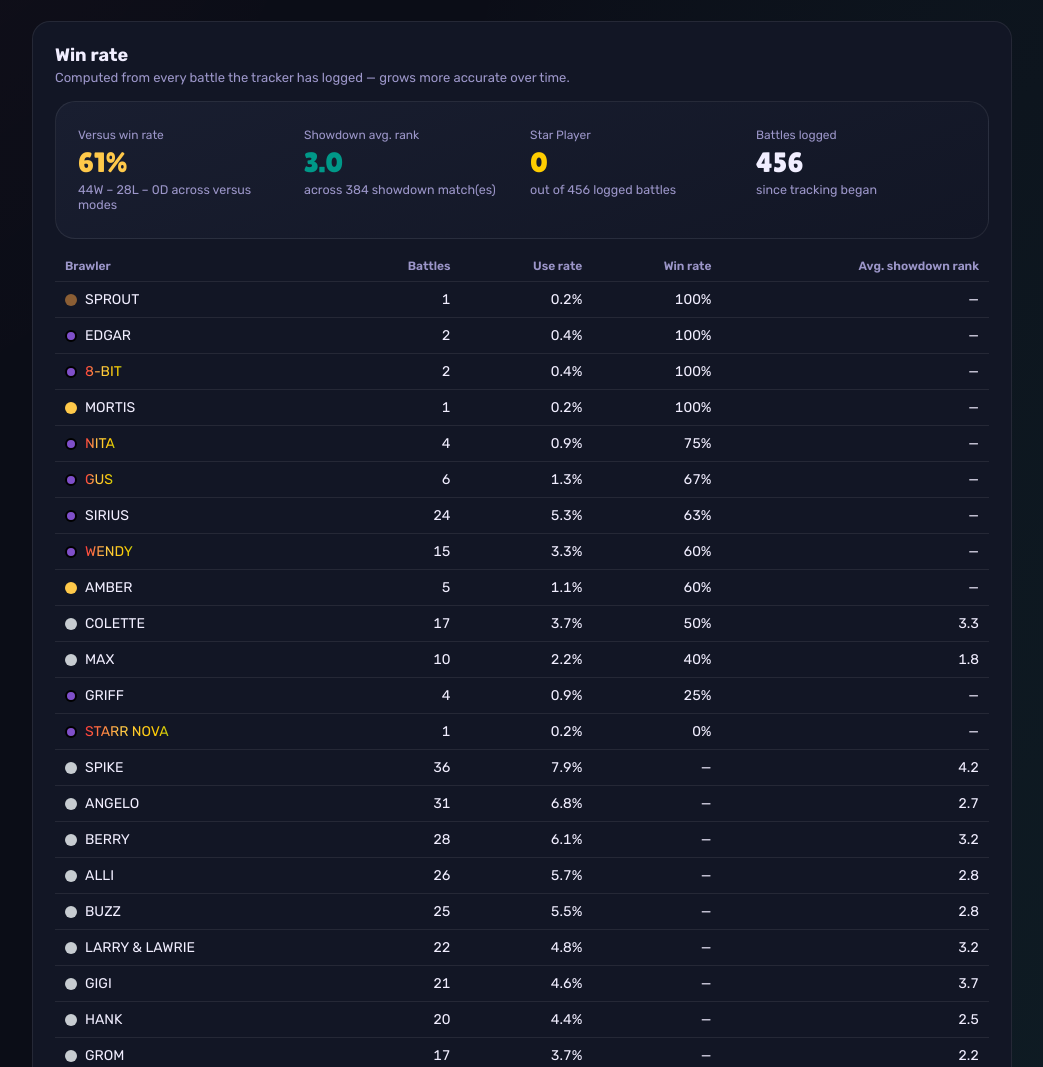
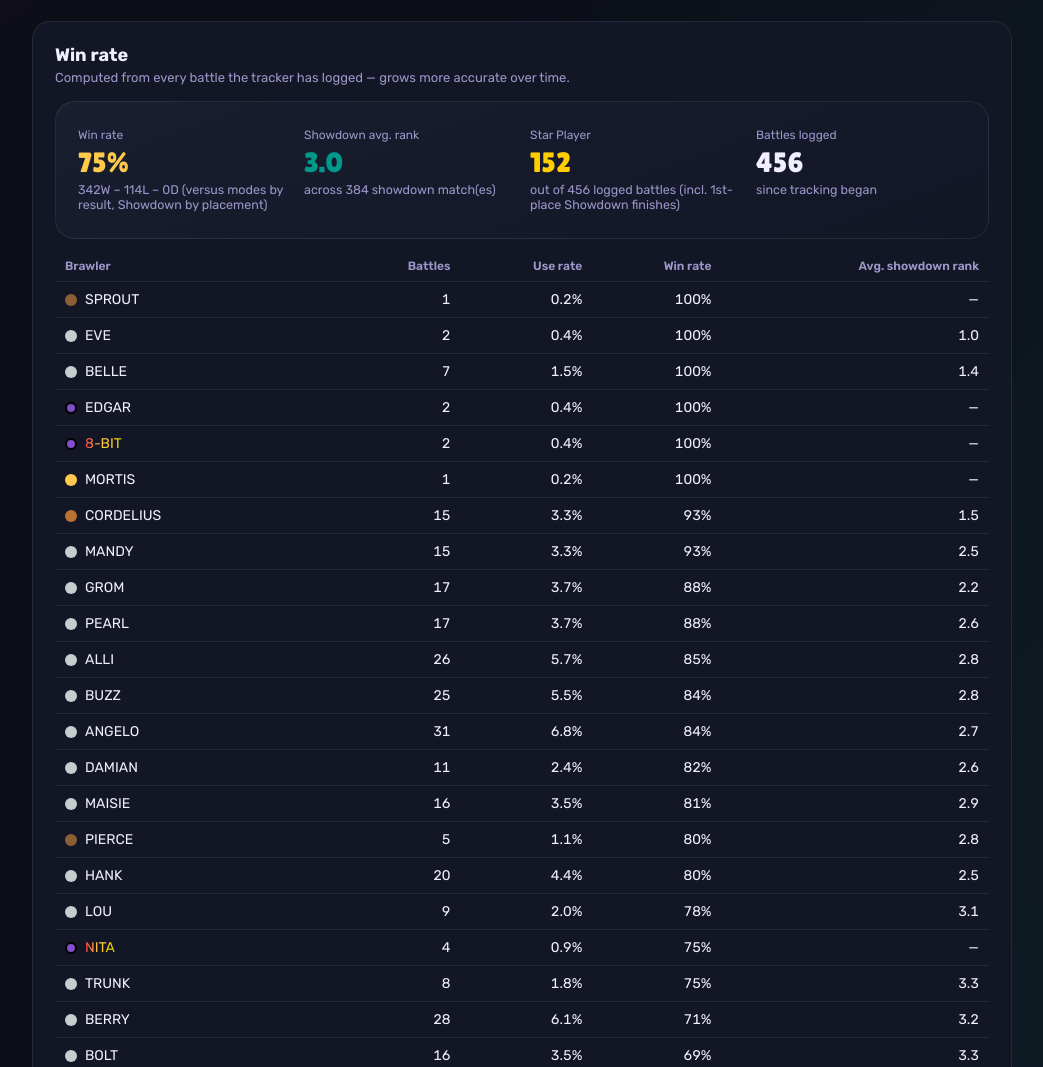
Before and after one commit to DanielCharles11599/Personal-Projects, a plain HTML site: page Brawl Stars Tracker/dashboard.html in a window 1280 px wide. Shown: the part 2744-3811 px from the top of the page, without its empty margins (118-1161 px from the left). Drawn offline with nearby package versions, Linux system fonts and the light colour scheme.

Commit message:
Update dashboard.html

```diff
--- a/Brawl Stars Tracker/dashboard.html
+++ b/Brawl Stars Tracker/dashboard.html
@@ -333,7 +333,7 @@
     <div id="winRateContent" style="display:none;">
       <div class="hero" style="grid-template-columns:repeat(4,1fr); margin-bottom:20px;">
         <div>
-          <div class="stat-label">Versus win rate</div>
+          <div class="stat-label">Win rate</div>
           <div class="stat-value gold display" id="wrOverall">—</div>
           <div class="stat-sub" id="wrOverallSub"></div>
         </div>
@@ -480,6 +480,41 @@
   return await res.json();
 }
 
+/**
+ * The API only labels win/loss/draw for versus modes (outcome field).
+ * Showdown modes only report a placement (rank), with no official win/loss
+ * concept -- so we derive one from placement:
+ *   - Solo Showdown: 4th place or better counts as a win.
+ *   - Duo/Trio Showdown: 2nd place or better counts as a win.
+ * Anything else with a rank but an unrecognized mode name is left
+ * unclassified rather than guessed at.
+ */
+function classifyBattle(b){
+  if(b.outcome === 'victory' || b.outcome === 'defeat' || b.outcome === 'draw'){
+    return b.outcome;
+  }
+  if(b.rank !== null && b.rank !== '' && !isNaN(b.rank)){
+    const r = Number(b.rank);
+    const m = (b.mode || '').toLowerCase();
+    if(m === 'soloshowdown') return r <= 4 ? 'victory' : 'defeat';
+    if(m === 'duoshowdown' || m === 'trioshowdown') return r <= 2 ? 'victory' : 'defeat';
+  }
+  return null;
+}
+
+/**
+ * Star Player has no equivalent in Showdown modes via the API, so 1st place
+ * in any showdown counts as the equivalent achievement.
+ */
+function wasEffectiveStarPlayer(b){
+  if(b.was_star_player === true || b.was_star_player === 'True' || b.was_star_player === 'true') return true;
+  if(b.rank !== null && b.rank !== '' && !isNaN(b.rank) && Number(b.rank) === 1){
+    const m = (b.mode || '').toLowerCase();
+    if(m === 'soloshowdown' || m === 'duoshowdown' || m === 'trioshowdown') return true;
+  }
+  return false;
+}
+
 function getLatestBrawlerSnapshot(){
   if(brawlerRows.length === 0) return [];
   const latestTs = brawlerRows[brawlerRows.length - 1].timestamp;
@@ -602,19 +637,20 @@
   }
   emptyEl.style.display = 'none'; content.style.display = 'block';
 
-  // Overall stats use ALL logged battles with a valid outcome/rank -- they
-  // don't depend on knowing which brawler was used, so a gap in brawler_used
-  // data doesn't blank these out.
-  const versus = battleRows.filter(b => b.outcome === 'victory' || b.outcome === 'defeat' || b.outcome === 'draw');
-  const wins = versus.filter(b => b.outcome === 'victory').length;
-  const losses = versus.filter(b => b.outcome === 'defeat').length;
-  const draws = versus.filter(b => b.outcome === 'draw').length;
+  // Overall stats use ALL logged battles with a classifiable outcome -- versus
+  // modes use the API's own outcome field, showdown modes use placement
+  // thresholds via classifyBattle(). Doesn't depend on brawler_used, so a gap
+  // there doesn't blank these out.
+  const classified = battleRows.map(b => classifyBattle(b)).filter(c => c !== null);
+  const wins = classified.filter(c => c === 'victory').length;
+  const losses = classified.filter(c => c === 'defeat').length;
+  const draws = classified.filter(c => c === 'draw').length;
   const winPct = (wins + losses) > 0 ? (wins / (wins + losses) * 100) : null;
 
   document.getElementById('wrOverall').textContent = winPct !== null ? winPct.toFixed(0) + '%' : '—';
-  document.getElementById('wrOverallSub').textContent = versus.length > 0
-    ? `${wins}W – ${losses}L – ${draws}D across versus modes`
-    : 'No versus-mode battles logged yet';
+  document.getElementById('wrOverallSub').textContent = classified.length > 0
+    ? `${wins}W – ${losses}L – ${draws}D (versus modes by result, Showdown by placement)`
+    : 'No classifiable battles logged yet';
 
   const showdown = battleRows.filter(b => b.rank !== null && b.rank !== '' && !isNaN(b.rank));
   const avgRank = showdown.length > 0
@@ -625,9 +661,9 @@
     ? `across ${showdown.length} showdown match(es)`
     : 'No showdown battles logged yet';
 
-  const starCount = battleRows.filter(b => b.was_star_player === true || b.was_star_player === 'True' || b.was_star_player === 'true').length;
+  const starCount = battleRows.filter(wasEffectiveStarPlayer).length;
   document.getElementById('wrStarPlayer').textContent = fmtNum(starCount);
-  document.getElementById('wrStarPlayerSub').textContent = `out of ${battleRows.length} logged battles`;
+  document.getElementById('wrStarPlayerSub').textContent = `out of ${battleRows.length} logged battles (incl. 1st-place Showdown finishes)`;
 
   document.getElementById('wrTotal').textContent = fmtNum(battleRows.length);
 
@@ -643,9 +679,10 @@
     const name = b.brawler_used;
     if(!byBrawler[name]) byBrawler[name] = { wins:0, losses:0, draws:0, ranks:[], used:0 };
     byBrawler[name].used++;
-    if(b.outcome === 'victory') byBrawler[name].wins++;
-    else if(b.outcome === 'defeat') byBrawler[name].losses++;
-    else if(b.outcome === 'draw') byBrawler[name].draws++;
+    const cls = classifyBattle(b);
+    if(cls === 'victory') byBrawler[name].wins++;
+    else if(cls === 'defeat') byBrawler[name].losses++;
+    else if(cls === 'draw') byBrawler[name].draws++;
     if(b.rank !== null && b.rank !== '' && !isNaN(b.rank)) byBrawler[name].ranks.push(Number(b.rank));
   });
 
```
